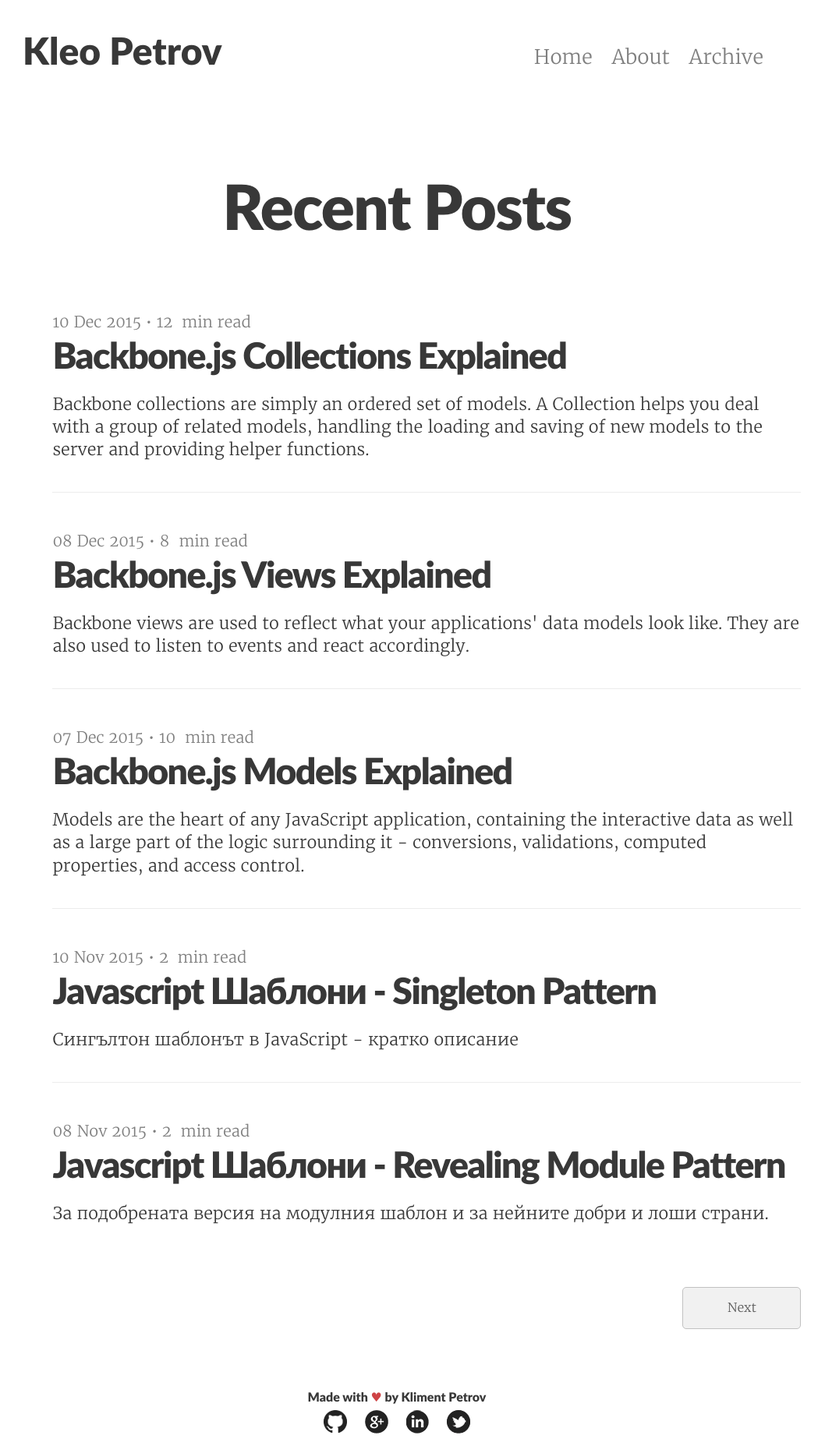
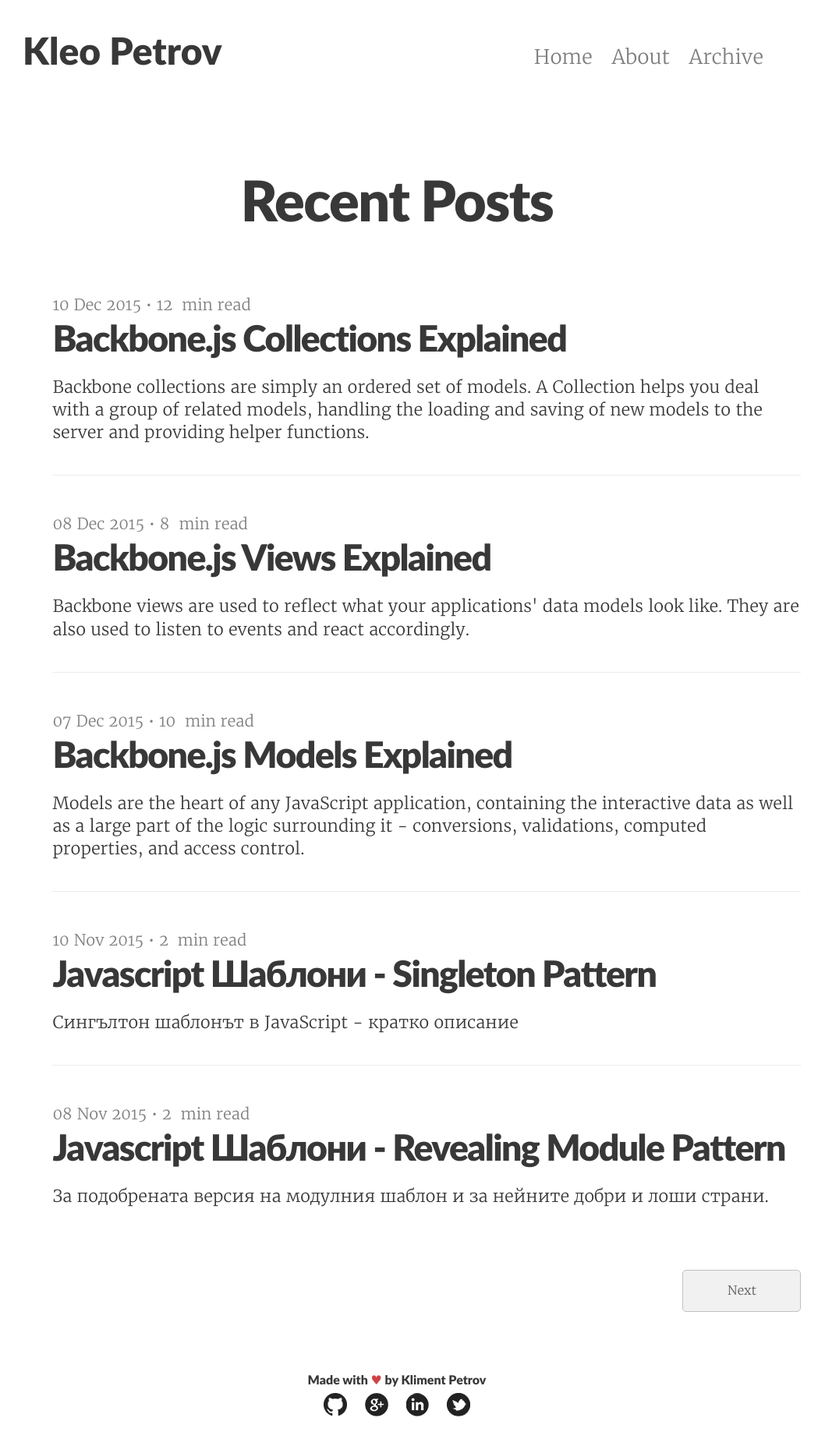
Before and after one commit to KleoPetroff/kleopetroff.github.io, a Jekyll site: the page built from index.html, in a window 1280 px wide. Shown: the whole page at 78% size, without its empty margins (131-1189 px from the left). Built offline with Jekyll 4.4.1, drawn with Linux system fonts in a browser that asks for light colours; the list of posts is cut into pages by our own code; after the commit the page ends 1834 px from its top, so only the background shows below that.

Commit message:
restyle list bullets and h1 font-size

```diff
--- a/_layouts/default.html
+++ b/_layouts/default.html
@@ -30,7 +30,7 @@
             a { background-color: transparent; color: #1eaedb; }
             .logo { font-family: Lato, Verdana, sans-serif; font-size: 3em; font-weight: 900; color: #383838; text-decoration: none; float: left; }
             .header-navigation { float: right; }
-            ul { list-style: circle inside; }
+            ul { list-style: inside; }
             ol, ul { padding-left: 0; margin-top: 0; }
             pre, blockquote, dl, figure, table, p, ul, ol, form { margin-bottom: 2.5rem; }
             .navigation { text-align: right; margin-top: 20px; }
@@ -39,7 +39,7 @@
             .navigation li, .contact-list li { padding: 0 0 1rem; }
             .navigation li a { font-size: 1.6em; color: #7f7f7f; text-decoration: none; }
             h1, h2, h3, h4, h5, h6 { font-family: Lato, Verdana, sans-serif; font-weight: 900; line-height: 1.25; margin-top: 0; margin-bottom: 2rem; }
-            h1 { font-size: 5rem; margin: 0.67em 0; line-height: 1.2; letter-spacing: -0.1rem; }
+            h1 { font-size: 4.5rem; margin: 0.67em 0; line-height: 1.2; letter-spacing: -0.1rem; }
             .heading { text-align: center; margin-top: 0.5em; margin-bottom: 1em; }
             .posts { list-style: none; }
             .column, .columns { width: 100%; float: left; box-sizing: border-box; margin-left: 4%; }
```
